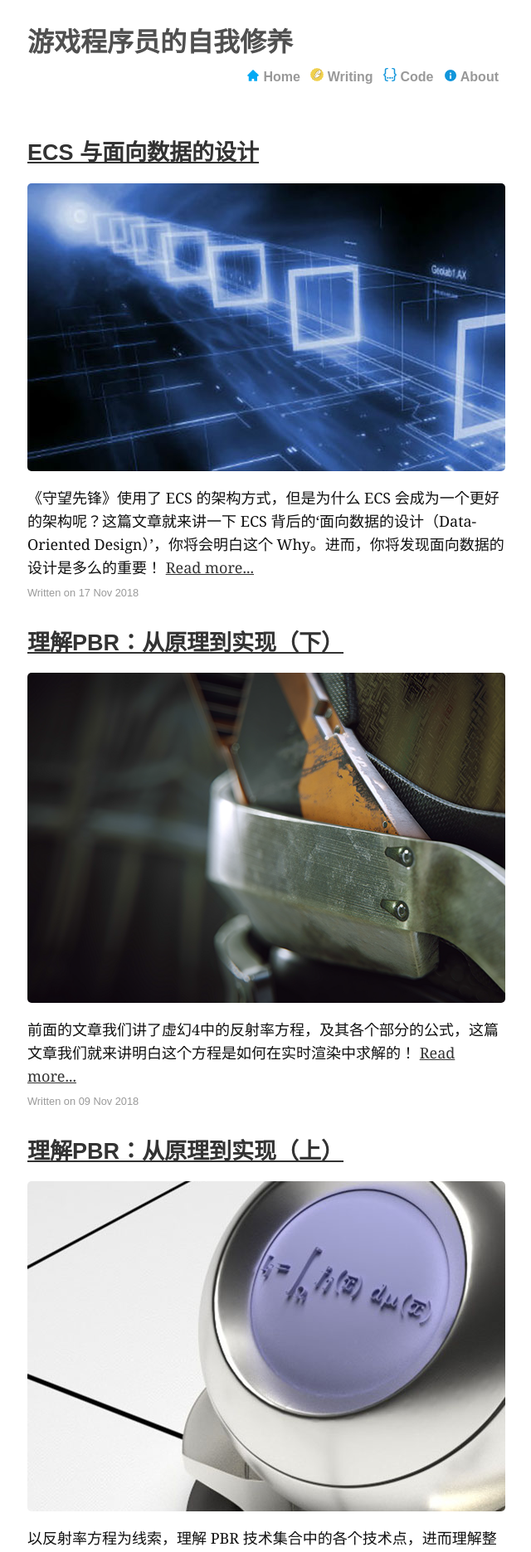
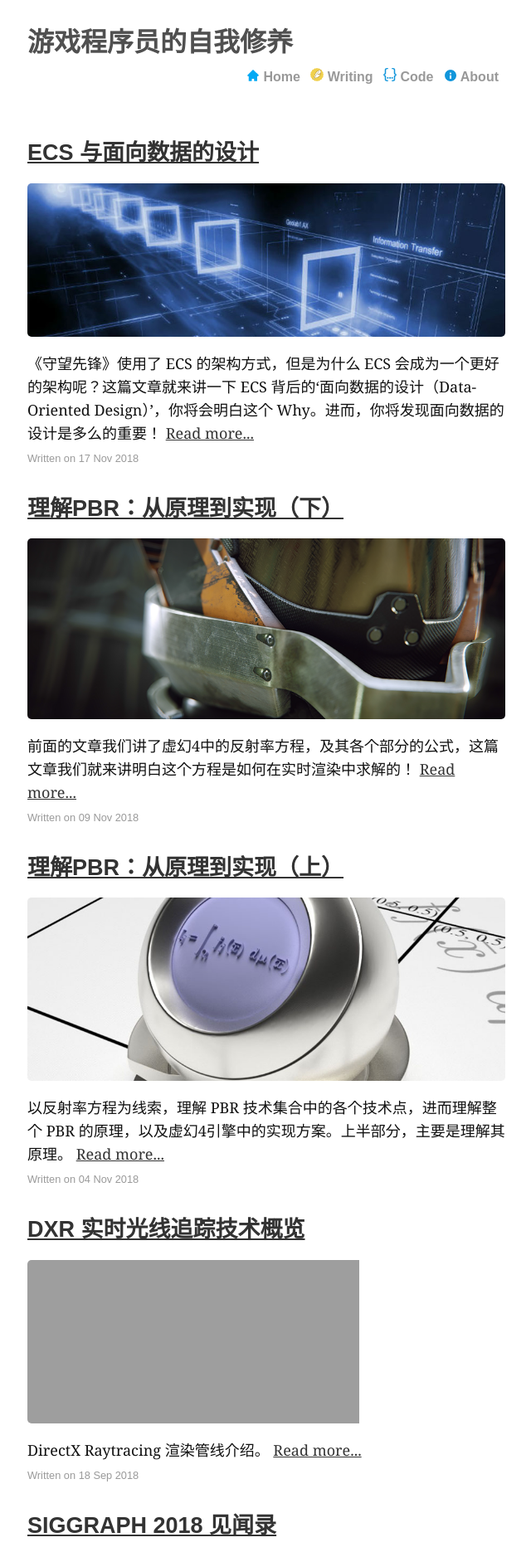
Before and after one commit to neil3d/neil3d.github.io, a Jekyll site: the page built from index.html, in a window 1280 px wide. Shown: the top 1871 px of the page at 83% size, without its empty margins (319-959 px from the left). Built offline with Jekyll 4.4.1, drawn with Linux system fonts in a browser that asks for light colours; the list of posts is cut into pages by our own code; comment, search, counter and statistics services are not loaded.

Commit message:
reset main.css

```diff
--- a/assets/css/main.css
+++ b/assets/css/main.css
@@ -6,6 +6,10 @@
     margin: 0 auto;
     display: block;
 }
+
+/*
+  Base
+*/
 
 body {
   font-family: "Microsoft YaHei", "PT Serif", Georgia, "Times New Roman", serif;
@@ -48,9 +52,8 @@
 }
 
 .thumb_img {
-  max-width: 900px;
-  max-height: 500px;
-  overflow: hidden;
+  max-width: 100%;
+  height: auto;
   border-radius: 5px;
 }
 
@@ -74,8 +77,7 @@
 .container {
   margin-left: auto;
   margin-right: auto;
-  width: 80%;
-  max-width: 900px;
+  width: 900px;
 }
 
 @media (max-width: 1366px) {
@@ -122,20 +124,15 @@
 */
 
 .thumbnail-container {
-  max-width: 900px;
+  max-width: 100%;
   overflow: hidden;
   border-radius: 5px;
   margin-bottom: 9px;
-  margin:0 auto;
-  display: block;
-
 }
 
 .thumbnail-container img{
   margin-top: -9.5%;
   margin-bottom: -9.5%;
-  margin-left: auto;
-  margin-right: auto;
 }
 
 /*
```
